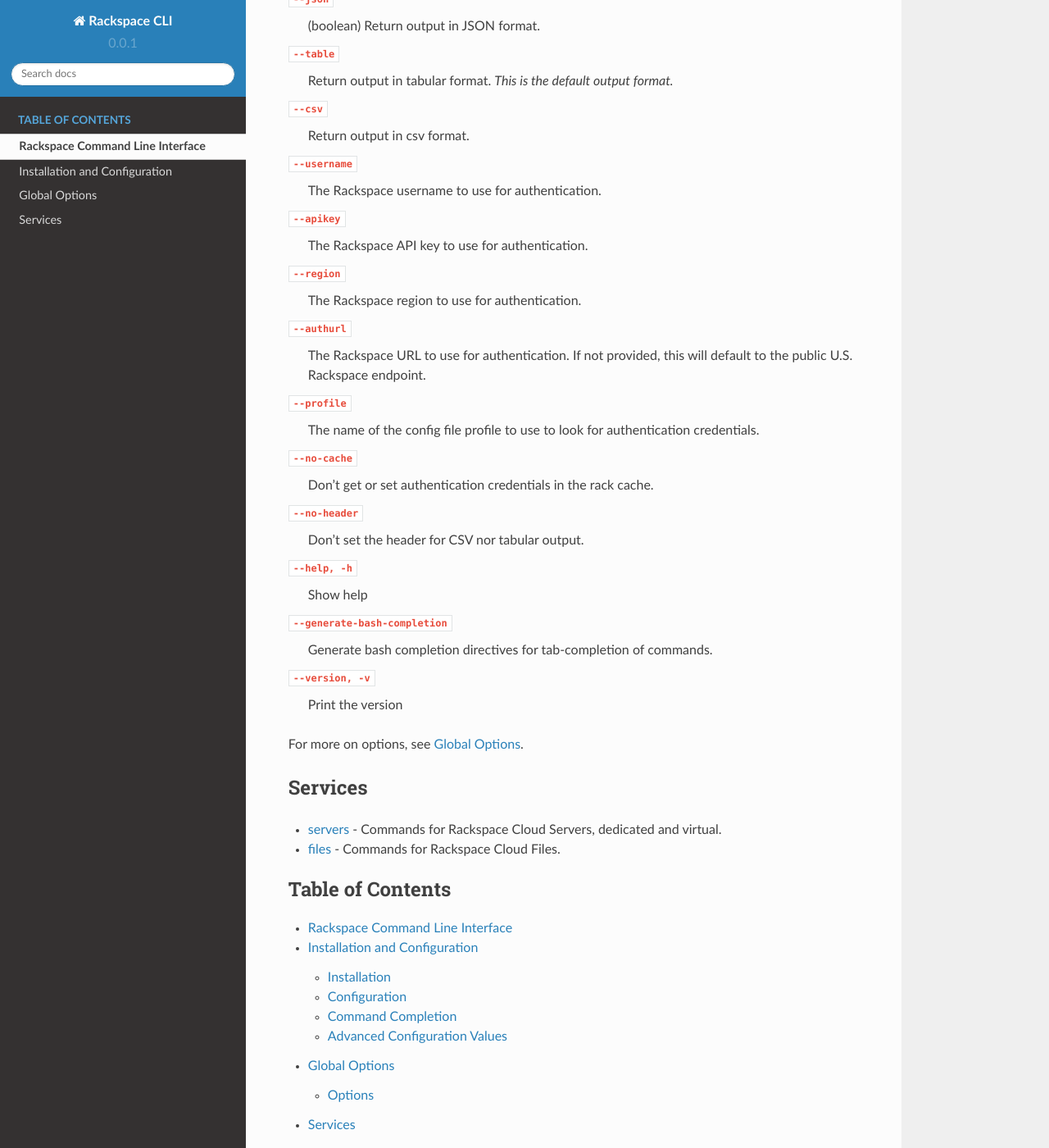
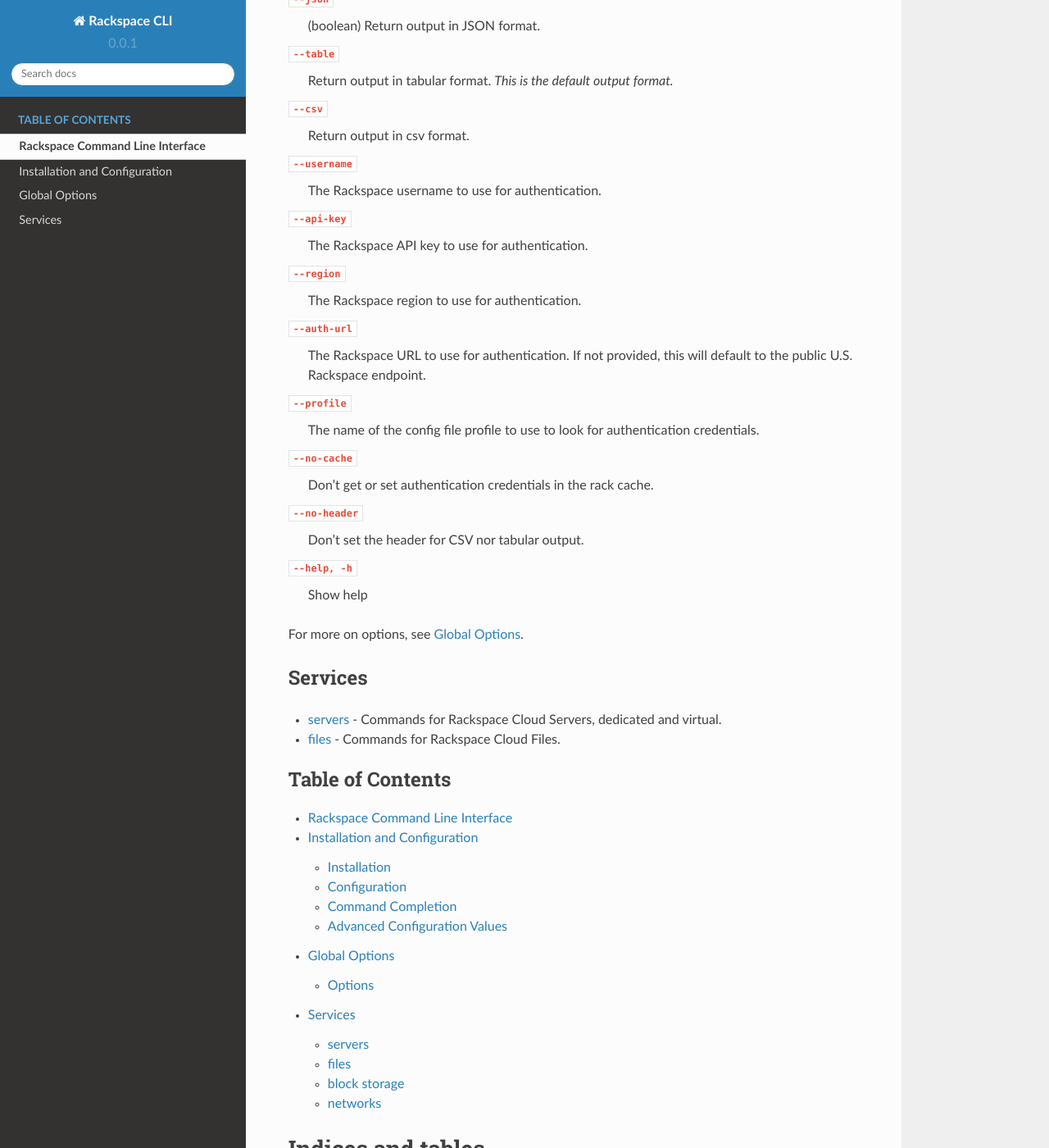
Before and after one commit to rackspace/rack, a Sphinx documentation site: the page built from docs/index.rst, in a window 1280 px wide and 1400 px high, scrolled down 1778 px. Shown: the whole window at 82% size. Built offline with Sphinx 7.4.7 and the Read the Docs theme 2.0.0, drawn with Linux system fonts in a browser that asks for light colours.

Commit message:
update global flags: apikey -> api-key, authurl -> auth-url

```diff
--- a/docs/globaloptions.rst
+++ b/docs/globaloptions.rst
@@ -108,7 +108,7 @@
 
   (string) The Rackspace username to use for authentication.
 
-``--apikey``
+``--api-key``
 ~~~~~~~~~~~~
 
   (string) The Rackspace API key to use for authentication.
@@ -118,7 +118,7 @@
 
   (string) The Rackspace region to use for authentication.
 
-``--authurl``
+``--auth-url``
 ~~~~~~~~~~~~~
 
   (string) The Rackspace URL to use for authentication. If not provided, this
--- a/docs/index.rst
+++ b/docs/index.rst
@@ -87,13 +87,13 @@
 ``--username``
   The Rackspace username to use for authentication.
 
-``--apikey``
+``--api-key``
   The Rackspace API key to use for authentication.
 
 ``--region``
   The Rackspace region to use for authentication.
 
-``--authurl``
+``--auth-url``
   The Rackspace URL to use for authentication. If not provided, this
   will default to the public U.S. Rackspace endpoint.
 
@@ -108,12 +108,6 @@
 
 ``--help, -h``
   Show help
-
-``--generate-bash-completion``
-  Generate bash completion directives for tab-completion of commands.
-
-``--version, -v``
-  Print the version
 
 For more on options, see :ref:`global_options`.
 
```
Also changed, not shown: README.md (+3 -3 lines), docs/configuration.rst (+4 -4 lines), 3 other files.
